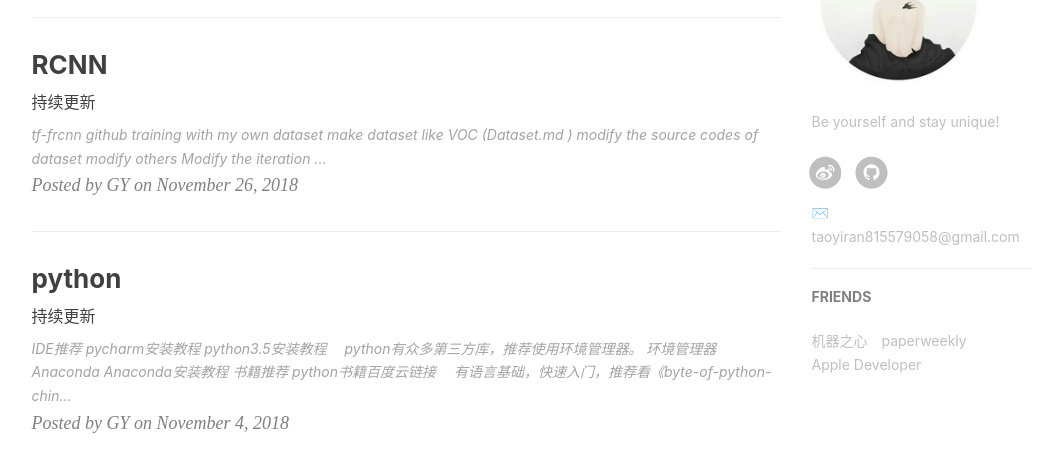
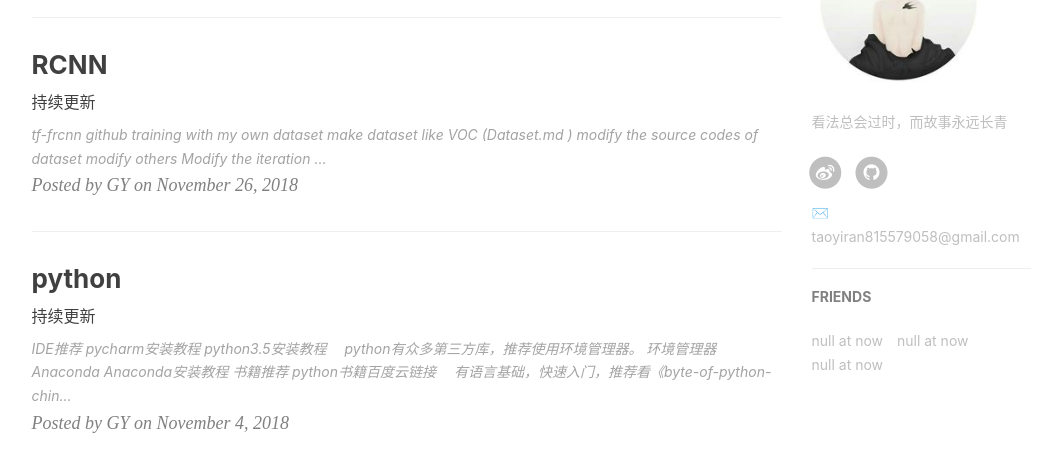
Before and after one commit to yuanzhenxia12138/yuanzhenxia12138.github.io, a Jekyll site: the page built from index.html, in a window 1280 px wide and 900 px high, scrolled down 724 px. Shown: the part 147-609 px from the top of the window, without its empty margins (136-1186 px from the left). Built offline with Jekyll 4.4.1, drawn with Linux system fonts in a browser that asks for light colours; nearby versions of some CDN libraries; library files that are not in the unit come from our copies; the list of posts is cut into pages by our own code; comment, search, counter and statistics services are not loaded.

Commit message:
Update _config.yml

```diff
--- a/_config.yml
+++ b/_config.yml
@@ -3,7 +3,7 @@ title: Kafka's beavers
 SEOTitle: Kafka's beavers Blog
 header-img: img/post-bg-desk.jpg
 email: taoyiran815579058@gmail.com
-description: "Life is too short to wait."
+description: "看法总会过时，而故事永远长青"
 keyword: "Kafka's beavers Blog"
 url: "http://yuanzhenxia12138.github.io"          # your host, for absolute URL
 baseurl: ""      # for example, '/blog' if your blog hosted on 'host/blog'
@@ -11,7 +11,7 @@ github_repo: "https://github.com/yuanzhenxia12138/yuanzhenxia12138.github.io.git
 
 # Sidebar settings
 sidebar: true                           # whether or not using Sidebar.
-sidebar-about-description: "Be yourself and stay unique!"
+sidebar-about-description: "看法总会过时，而故事永远长青"
 sidebar-avatar: /img/k.jpg      # use absolute URL, seeing it's used in both `/` and `/about/`
 
 
@@ -93,13 +93,13 @@ service-worker: true
 # Friends
 friends: [
     {
-        title: "机器之心",
-        href: "https://www.jiqizhixin.com/categories/basic"
+        title: "null at now",
+        href: "https://yuanzhenxia12138.github.io"
     },{
-        title: "paperweekly",
-        href: "https://www.paperweekly.site/"
+        title: "null at now",
+        href: "https://yuanzhenxia12138.github.io"
     },{
-        title: "Apple Developer",
-        href: "https://developer.apple.com/"
+        title: "null at now",
+        href: "https://yuanzhenxia12138.github.io"
     }
 ]
```
